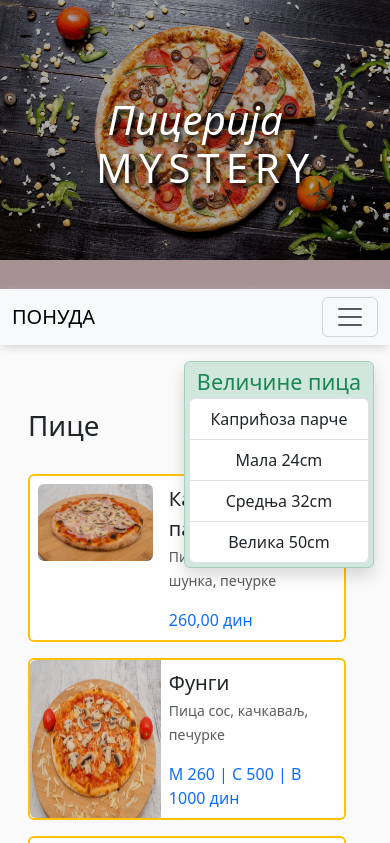
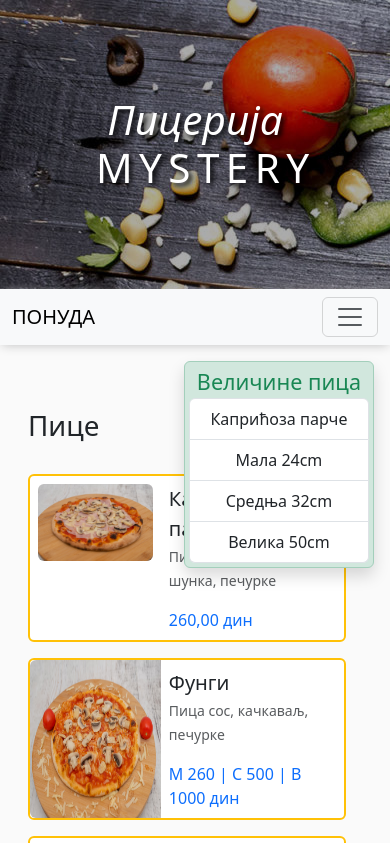
Before and after one commit to pile23/picerija, a plain HTML site: page picerija/index.html in a window 390 px wide. Shown: the top 843 px of the page. Drawn offline with nearby package versions, Linux system fonts and the light colour scheme.

Commit message:
Update style.css

```diff
--- a/picerija/style.css
+++ b/picerija/style.css
@@ -83,7 +83,9 @@ nav {
     #navbarNav a:hover {
 	background-color: #C8B4FF;
 	padding-left: 10px;
-
+    }
+    #banner {
+    background-size: auto;
     }
 
 }
```
